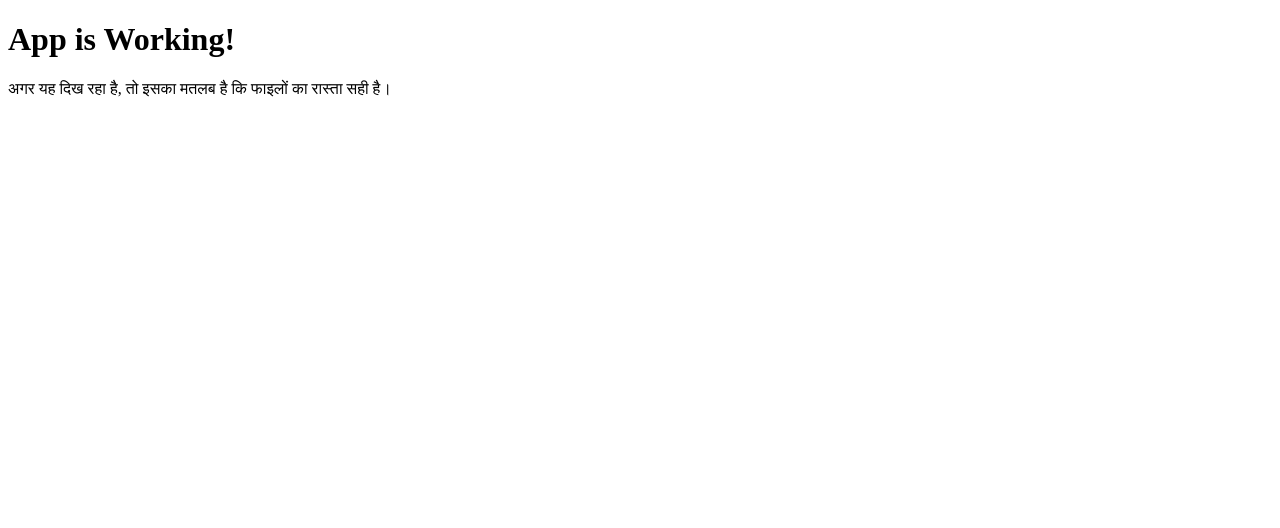
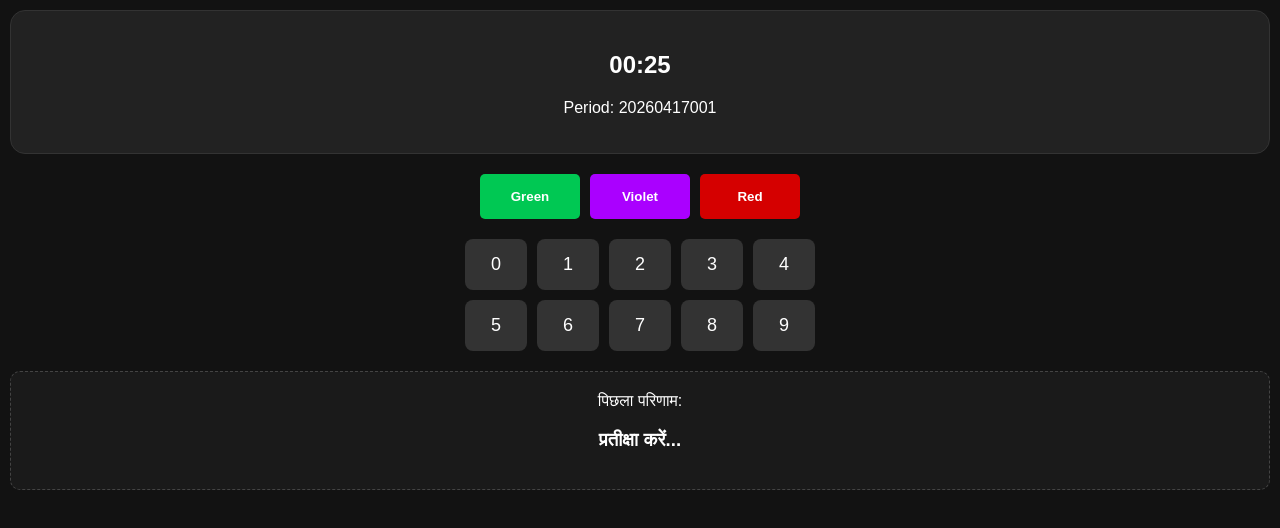
Before and after one commit to vikashjonwal2425-shiv/color-prediction-game, a website: page index.html in a window 1280 px wide. Drawn offline with Linux system fonts and the light colour scheme.

Commit message:
Update index.html

```diff
--- a/index.html
+++ b/index.html
@@ -1,7 +1,79 @@
 <!DOCTYPE html>
-<html>
+<html lang="en">
+<head>
+    <meta charset="UTF-8">
+    <meta name="viewport" content="width=device-width, initial-scale=1.0">
+    <title>VIP Color Prediction</title>
+    <style>
+        body { background: #121212; color: white; font-family: sans-serif; text-align: center; margin: 0; padding: 10px; }
+        .timer-card { background: #222; padding: 20px; border-radius: 15px; margin-bottom: 20px; border: 1px solid #333; }
+        .grid { display: grid; grid-template-columns: repeat(5, 1fr); gap: 10px; max-width: 350px; margin: 20px auto; }
+        .num-btn { background: #333; border: none; color: white; padding: 15px; border-radius: 8px; font-size: 18px; cursor: pointer; }
+        .color-row { display: flex; justify-content: center; gap: 10px; margin-bottom: 20px; }
+        .btn { padding: 15px 25px; border: none; border-radius: 5px; color: white; font-weight: bold; cursor: pointer; flex: 1; max-width: 100px; }
+        .green { background: #00c853; } .violet { background: #aa00ff; } .red { background: #d50000; }
+        #res-box { background: #1a1a1a; padding: 20px; border-radius: 10px; margin-top: 20px; border: 1px dashed #444; }
+    </style>
+</head>
 <body>
-    <h1>App is Working!</h1>
-    <p>अगर यह दिख रहा है, तो इसका मतलब है कि फाइलों का रास्ता सही है।</p>
+
+    <div class="timer-card">
+        <h2 id="timer">00:30</h2>
+        <p>Period: <span id="period">20260417001</span></p>
+    </div>
+
+    <div class="color-row">
+        <button class="btn green" onclick="makeBet('Green')">Green</button>
+        <button class="btn violet" onclick="makeBet('Violet')">Violet</button>
+        <button class="btn red" onclick="makeBet('Red')">Red</button>
+    </div>
+
+    <div class="grid">
+        <button class="num-btn" onclick="makeBet('0')">0</button>
+        <button class="num-btn" onclick="makeBet('1')">1</button>
+        <button class="num-btn" onclick="makeBet('2')">2</button>
+        <button class="num-btn" onclick="makeBet('3')">3</button>
+        <button class="num-btn" onclick="makeBet('4')">4</button>
+        <button class="num-btn" onclick="makeBet('5')">5</button>
+        <button class="num-btn" onclick="makeBet('6')">6</button>
+        <button class="num-btn" onclick="makeBet('7')">7</button>
+        <button class="num-btn" onclick="makeBet('8')">8</button>
+        <button class="num-btn" onclick="makeBet('9')">9</button>
+    </div>
+
+    <div id="res-box">
+        <div>पिछला परिणाम:</div>
+        <h3 id="last-win">प्रतीक्षा करें...</h3>
+    </div>
+
+    <script>
+        let timeLeft = 30;
+
+        // टाइमर लॉजिक
+        setInterval(() => {
+            if(timeLeft <= 0) {
+                timeLeft = 30;
+                fetchWin();
+            }
+            timeLeft--;
+            document.getElementById('timer').innerText = `00:${timeLeft < 10 ? '0'+timeLeft : timeLeft}`;
+        }, 1000);
+
+        function makeBet(choice) {
+            let amt = prompt(`${choice} पर कितने पैसे लगाना चाहते हैं?`, "10");
+            if(amt) {
+                alert(`${choice} पर ₹${amt} की बेट लग गई!`);
+            }
+        }
+
+        async function fetchWin() {
+            try {
+                const r = await fetch('/api/result');
+                const d = await r.json();
+                document.getElementById('last-win').innerHTML =
+                    `<span style="color:${d.winning_color}">${d.winning_color.toUpperCase()} (${d.winning_number})</span>`;
+            } catch(e) { console.log("Result error"); }
+        }
+    </script>
 </body>
 </html>
```
